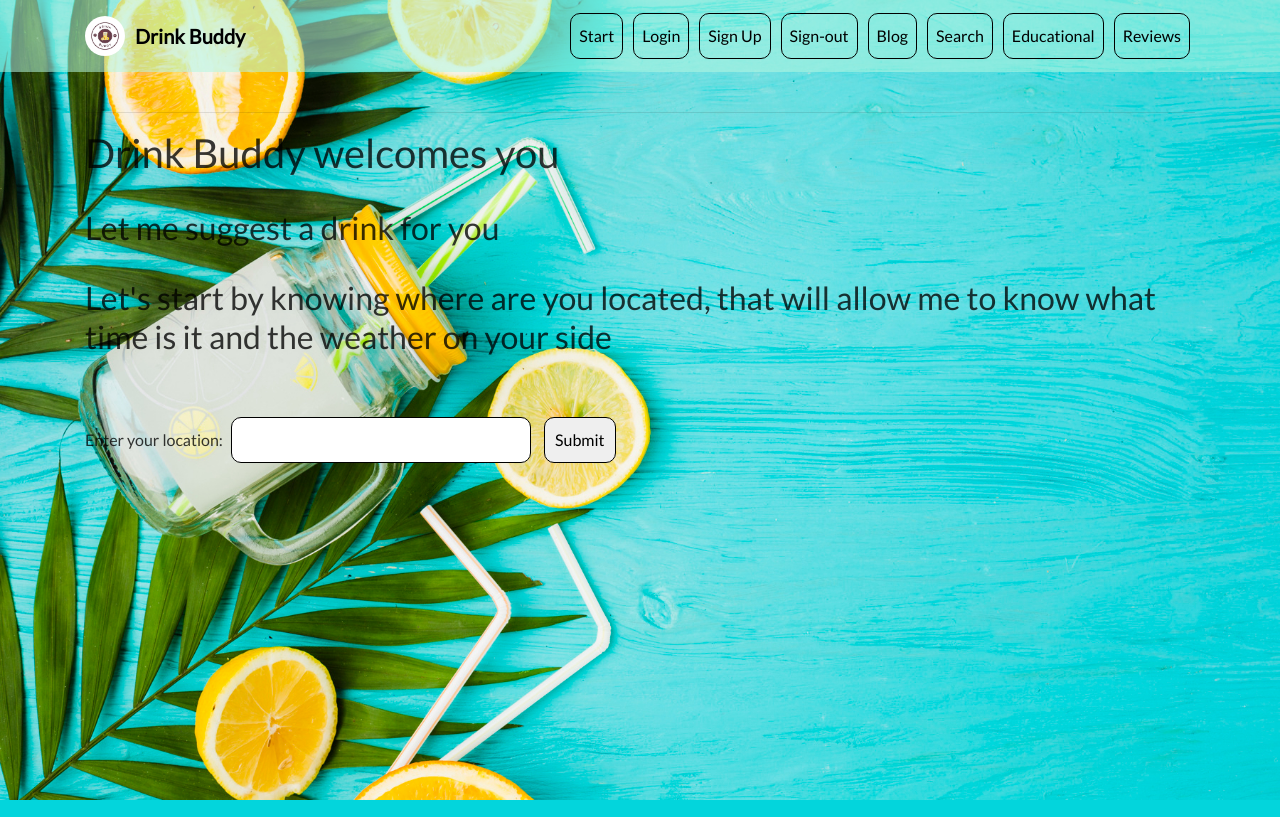
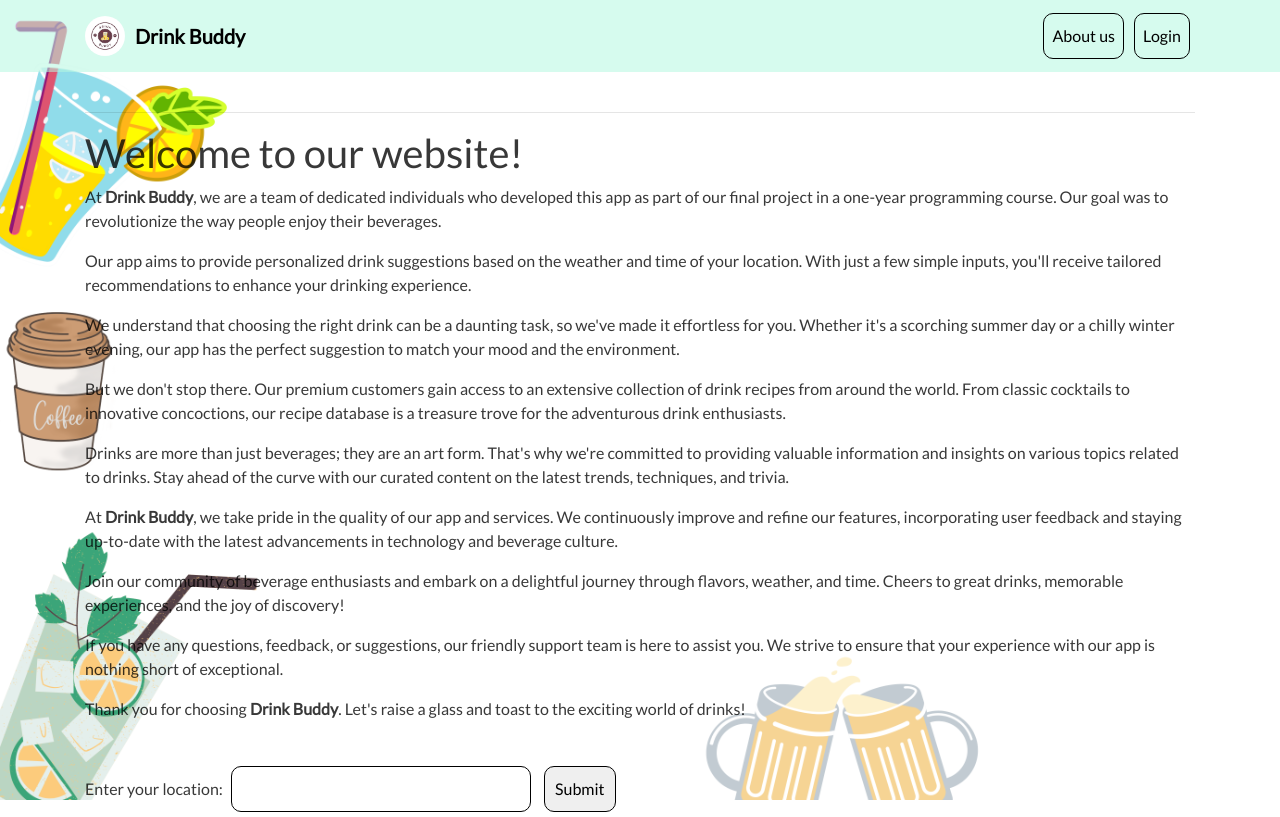
Before and after one commit to AriMichel/Drink_Buddy, a Django app: page /landing/ in a window 1280 px wide. Run offline with Django 4.2, Linux system fonts and the light colour scheme.

Commit message:
changed nav-bar, background image, added about us

```diff
--- a/Drink_Buddy/drink_service/static/drink_service/custom.css
+++ b/Drink_Buddy/drink_service/static/drink_service/custom.css
@@ -7,9 +7,12 @@
 }
 
 body {
-    background-image: url('background1.jpg');
-    background-size: cover;
+    background-image: url('background_home.png');
+    background-size:cover;
     font-family: 'Lato', sans-serif;
+    background-image: scale(0.5);
+    background-repeat: repeat;
+    text-align: left;
 }
 
 
@@ -19,7 +22,6 @@ html, body {
     margin: 0;                      /* Remove default margin */
     padding: 0;                     /* Remove default padding */
     color: rgba(0, 0, 0, 0.782);     /* Set the text color */
-    text-align: left;              /* Set text alignment to left */
   }
 
 /* Styles for the navigation links */
@@ -87,3 +89,10 @@ html, body {
     border-radius: 10px;          /* Apply a border radius of 10px to give the input rounded corners */
     width: 300px;                 /* Set the width of the input to 300px */
   }
+
+  /* Setting background to text field */
+.text-container {
+  background-color: rgb(181, 247, 224, 0.551); /* Adjust the opacity as needed */
+  padding: 50px; /* Added padding to create spacing around the text */
+  color: #0e0e0e; /* Setting the text color */
+}
--- a/Drink_Buddy/drink_service/templates/drink_service/base.html
+++ b/Drink_Buddy/drink_service/templates/drink_service/base.html
@@ -10,11 +10,9 @@
     <link rel="stylesheet" href="{% static 'drink_service/custom.css' %}">
     <link href="https://fonts.googleapis.com/css?family=Lato&display=swap" rel="stylesheet">
     <link rel="icon" type="image/jpg" href="{% static 'drink_service/drink.jpg' %}">
-
     <title>Drink Buddy</title>
   </head>
   <body>
-  <!-- <img src="{% static 'drink_service/background1.jpg' %}" alt="background_image"> -->
   <nav id="topNav" class="navbar navbar-expand-md navbar-light">
     <div class="container">
       <a class="navbar-brand" href="{% url 'home' %}">
@@ -24,28 +22,10 @@
       <div class="collapse navbar-collapse text-center" id="navbarNav">
         <ul class="navbar-nav ml-auto">
           <li class="nav-item">
-            <a class="nav-link" href="{% url 'landing_page' %}">Start</a>
+            <a class="nav-link" href="{% url 'landing_page' %}">About us</a>
           </li>
           <li class="nav-item">
             <a class="nav-link" href="{% url 'loginuser' %}">Login</a>
-          </li>
-          <li class="nav-item">
-            <a class="nav-link" href="{% url 'signup' %}">Sign Up</a>
-          </li>
-          <li class="nav-item">
-            <a class="nav-link" href="{% url 'home' %}" target="_blank">Sign-out</a>
-          </li>
-          <li class="nav-item">
-            <a class="nav-link" href="{% url 'blog' %}" target="_blank">Blog</a>
-          </li>
-          <li class="nav-item">
-            <a class="nav-link" href="{% url 'search' %}" target="_blank">Search</a>
-          </li>
-          <li class="nav-item">
-            <a class="nav-link" href="{% url 'educational' %}" target="_blank">Educational</a>
-          </li>
-          <li class="nav-item">
-            <a class="nav-link" href="{% url 'reviews' %}" target="_blank">Reviews</a>
           </li>
         </ul>
       </div>
--- a/Drink_Buddy/drink_service/templates/drink_service/landing_page.html
+++ b/Drink_Buddy/drink_service/templates/drink_service/landing_page.html
@@ -10,12 +10,18 @@
 {% block content %}
 <br>
 <hr>
-    <h1>Drink Buddy welcomes you</h1>
-    <br>
-    <h2>Let me suggest a drink for you</h2>
-    <br>
-    <h2>Let's start by knowing where are you located, that will allow me to know what time is it and the weather on your side</h2>
-    <br>
+    <h1>Welcome to our website!</h1>
+    <p>At <b>Drink Buddy</b>, we are a team of dedicated individuals who developed this app as part of our final project in a one-year programming course. Our goal was to revolutionize the way people enjoy their beverages.</p>
+    <p>Our app aims to provide personalized drink suggestions based on the weather and time of your location. With just a few simple inputs, you'll receive tailored recommendations to enhance your drinking experience.</p>
+    <p>We understand that choosing the right drink can be a daunting task, so we've made it effortless for you. Whether it's a scorching summer day or a chilly winter evening, our app has the perfect suggestion to match your mood and the environment.</p>
+    <p>But we don't stop there. Our premium customers gain access to an extensive collection of drink recipes from around the world. From classic cocktails to innovative concoctions, our recipe database is a treasure trove for the adventurous drink enthusiasts.</p>
+    <p>Drinks are more than just beverages; they are an art form. That's why we're committed to providing valuable information and insights on various topics related to drinks. Stay ahead of the curve with our curated content on the latest trends, techniques, and trivia.</p>
+    <p>At <b>Drink Buddy</b>, we take pride in the quality of our app and services. We continuously improve and refine our features, incorporating user feedback and staying up-to-date with the latest advancements in technology and beverage culture.</p>
+    <p>Join our community of beverage enthusiasts and embark on a delightful journey through flavors, weather, and time. Cheers to great drinks, memorable experiences, and the joy of discovery!</p>
+    <p>If you have any questions, feedback, or suggestions, our friendly support team is here to assist you. We strive to ensure that your experience with our app is nothing short of exceptional.</p>
+    <p>Thank you for choosing <b>Drink Buddy</b>. Let's raise a glass and toast to the exciting world of drinks!</p>
+
+
     <br>
     <form method="post" action="{% url 'landing_page' %}">
         {% csrf_token %}
@@ -23,6 +29,8 @@
         <input type="text" name="location" id="location" required class="input-style">
         <button class = 'buttons' type="submit">Submit</button>
     </form>
+
+
 {% endblock %}
 </body>
 </html>
```
Also changed, not shown: Drink_Buddy/drink_service/templates/drink_service/home.html (+6 -4 lines), Drink_Buddy/drink_service/templates/drink_service/response_page.html (+8 -12 lines), Drink_Buddy/drink_service/static/drink_service/background1.jpg (deleted), Drink_Buddy/drink_service/static/drink_service/background3.jpeg (added), Drink_Buddy/drink_service/static/drink_service/background_home.png (added), Drink_Buddy/drink_service/templates/drink_service/signup.html (line endings or trailing spaces), 1 other file.
